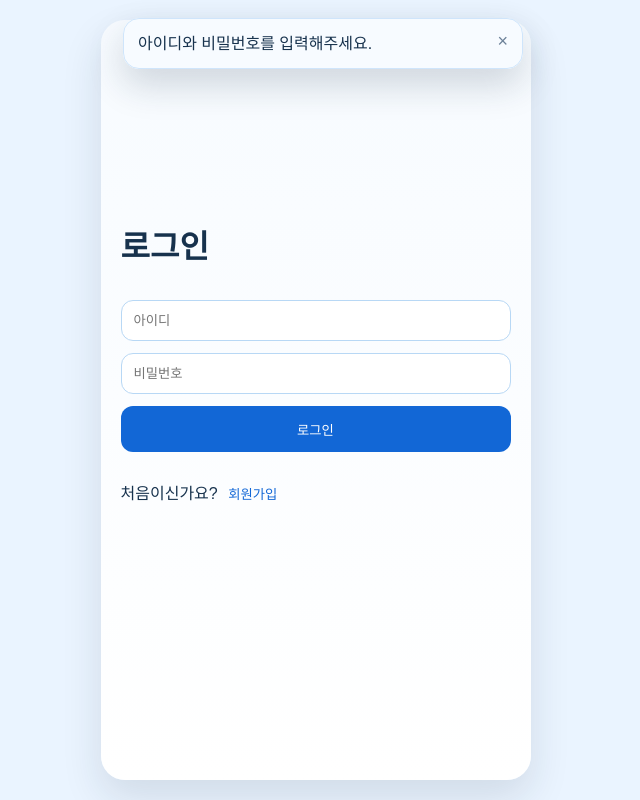
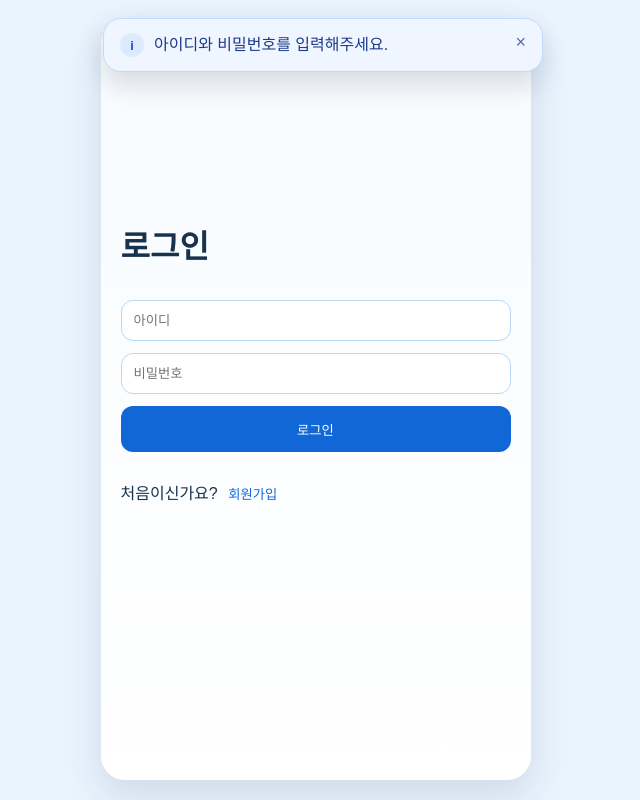
Before and after one commit to DKU-Opensource-Team23/Empty-Bear-FE, a React (Vite) app: page / in a window 1280 px wide. Both pictures are taken after a click on the button "로그인". Shown: the whole page, without its empty margins (317-957 px from the left). Built offline with nearby package versions, Linux system fonts and the light colour scheme; no server answers.

Commit message:
feat: 회원가입 UX 개선

```diff
--- a/src/components/ToastProvider.jsx
+++ b/src/components/ToastProvider.jsx
@@ -3,6 +3,12 @@ import { createContext, useContext, useMemo, useRef, useState } from "react";
 const TOAST_DURATION = 3200;
 
 const ToastContext = createContext(null);
+
+const toastIcons = {
+  success: "✓",
+  error: "!",
+  info: "i",
+};
 
 function ToastProvider({ children }) {
   const [toasts, setToasts] = useState([]);
@@ -49,7 +55,12 @@ function ToastProvider({ children }) {
       <div className="toast-viewport" aria-live="polite" aria-atomic="true">
         {toasts.map((toast) => (
           <div key={toast.id} className={`toast toast-${toast.type}`} role="status">
-            <span>{toast.message}</span>
+            <div className="toast-content">
+              <span className={`toast-icon toast-icon-${toast.type}`}>
+                {toastIcons[toast.type] ?? toastIcons.info}
+              </span>
+              <span className="toast-message">{toast.message}</span>
+            </div>
             <button
               className="toast-close-button"
               onClick={() => dismissToast(toast.id)}
--- a/src/pages/SignupPage.jsx
+++ b/src/pages/SignupPage.jsx
@@ -89,12 +89,11 @@ function SignupPage({ onMoveToLogin }) {
       const nextErrors = { ...prev, [name]: "" };
 
       if (name === "password" || name === "passwordCheck") {
-        if (
-          (name === "password" ? value : form.password) &&
-          (name === "passwordCheck" ? value : form.passwordCheck) &&
-          (name === "password" ? value : form.password) !==
-            (name === "passwordCheck" ? value : form.passwordCheck)
-        ) {
+        const nextPassword = name === "password" ? value : form.password;
+        const nextPasswordCheck =
+          name === "passwordCheck" ? value : form.passwordCheck;
+
+        if (nextPasswordCheck && nextPassword !== nextPasswordCheck) {
           nextErrors.passwordCheck = "비밀번호가 일치하지 않습니다.";
         } else {
           nextErrors.passwordCheck = "";
@@ -103,11 +102,9 @@ function SignupPage({ onMoveToLogin }) {
 
       if (name === "studentNumber") {
         nextErrors.studentNumber =
-          value && /^\d{8}$/.test(value)
+          value === "" || /^\d{8}$/.test(value)
             ? ""
-            : prev.studentNumber === "학번은 8자리 숫자여야 합니다."
-              ? "학번은 8자리 숫자여야 합니다."
-              : "";
+            : "학번은 8자리 숫자여야 합니다.";
       }
 
       return nextErrors;
@@ -154,9 +151,13 @@ function SignupPage({ onMoveToLogin }) {
       <h1>회원가입</h1>
 
       <div className="auth-field">
+        <label className="auth-label" htmlFor="signup-login-id">
+          아이디
+        </label>
         <input
+          id="signup-login-id"
           name="loginId"
-          placeholder="아이디"
+          placeholder="아이디 입력"
           value={form.loginId}
           onChange={handleChange}
           className={errors.loginId ? "input-error" : ""}
@@ -165,10 +166,14 @@ function SignupPage({ onMoveToLogin }) {
       </div>
 
       <div className="auth-field">
+        <label className="auth-label" htmlFor="signup-password">
+          비밀번호
+        </label>
         <input
+          id="signup-password"
           name="password"
           type="password"
-          placeholder="비밀번호"
+          placeholder="비밀번호 입력"
           value={form.password}
           onChange={handleChange}
           className={errors.password ? "input-error" : ""}
@@ -177,10 +182,14 @@ function SignupPage({ onMoveToLogin }) {
       </div>
 
       <div className="auth-field">
+        <label className="auth-label" htmlFor="signup-password-check">
+          비밀번호 확인
+        </label>
         <input
+          id="signup-password-check"
           name="passwordCheck"
           type="password"
-          placeholder="비밀번호 확인"
+          placeholder="비밀번호 확인 입력"
           value={form.passwordCheck}
           onChange={handleChange}
           className={errors.passwordCheck ? "input-error" : ""}
@@ -191,9 +200,13 @@ function SignupPage({ onMoveToLogin }) {
       </div>
 
       <div className="auth-field">
+        <label className="auth-label" htmlFor="signup-nickname">
+          닉네임
+        </label>
         <input
+          id="signup-nickname"
           name="nickname"
-          placeholder="닉네임"
+          placeholder="닉네임 입력"
           value={form.nickname}
           onChange={handleChange}
           className={errors.nickname ? "input-error" : ""}
@@ -202,9 +215,13 @@ function SignupPage({ onMoveToLogin }) {
       </div>
 
       <div className="auth-field">
+        <label className="auth-label" htmlFor="signup-student-number">
+          학번
+        </label>
         <input
+          id="signup-student-number"
           name="studentNumber"
-          placeholder="학번"
+          placeholder="학번 입력"
           value={form.studentNumber}
           onChange={handleChange}
           className={errors.studentNumber ? "input-error" : ""}
@@ -215,9 +232,13 @@ function SignupPage({ onMoveToLogin }) {
       </div>
 
       <div className="auth-field">
+        <label className="auth-label" htmlFor="signup-department">
+          학과
+        </label>
         <input
+          id="signup-department"
           name="department"
-          placeholder="학과"
+          placeholder="학과 입력"
           value={form.department}
           onChange={handleChange}
           className={errors.department ? "input-error" : ""}
--- a/src/styles/auth.css
+++ b/src/styles/auth.css
@@ -9,6 +9,13 @@
   display: flex;
   flex-direction: column;
   gap: 6px;
+}
+
+.auth-label {
+  color: #36506b;
+  font-size: 13px;
+  font-weight: 700;
+  line-height: 1.4;
 }
 
 .auth-page input,
--- a/src/styles/toast.css
+++ b/src/styles/toast.css
@@ -2,11 +2,11 @@
   position: fixed;
   top: 18px;
   left: 50%;
-  z-index: 50;
+  z-index: 9999;
   display: flex;
   flex-direction: column;
   gap: 10px;
-  width: min(calc(100vw - 32px), 400px);
+  width: min(calc(100vw - 32px), 440px);
   transform: translateX(-50%);
   pointer-events: none;
 }
@@ -16,43 +16,78 @@
   align-items: flex-start;
   justify-content: space-between;
   gap: 12px;
-  border: 1px solid #cfe5fb;
-  border-radius: 16px;
-  padding: 13px 14px;
-  color: #17324d;
-  background: rgba(255, 255, 255, 0.98);
-  box-shadow: 0 16px 36px rgba(20, 42, 68, 0.18);
-  backdrop-filter: blur(8px);
+  border-radius: 18px;
+  padding: 14px 16px;
+  box-shadow: 0 12px 28px rgba(15, 23, 42, 0.14);
   pointer-events: auto;
 }
 
-.toast span {
+.toast-content {
+  display: flex;
+  align-items: flex-start;
+  gap: 10px;
+  min-width: 0;
+}
+
+.toast-icon {
+  width: 24px;
+  height: 24px;
+  display: inline-flex;
+  align-items: center;
+  justify-content: center;
+  border-radius: 999px;
+  font-size: 13px;
+  font-weight: 800;
+  flex: 0 0 auto;
+}
+
+.toast-message {
   line-height: 1.45;
+  word-break: keep-all;
 }
 
 .toast-success {
-  border-color: #9fdfb8;
-  background: rgba(240, 251, 244, 0.98);
+  border: 1px solid #a7f3d0;
+  color: #065f46;
+  background: #ecfdf5;
+}
+
+.toast-success .toast-icon {
+  color: #047857;
+  background: #d1fae5;
 }
 
 .toast-error {
-  border-color: #f2c4bd;
-  background: rgba(255, 244, 242, 0.98);
+  border: 1px solid #fecaca;
+  color: #991b1b;
+  background: #fef2f2;
+}
+
+.toast-error .toast-icon {
+  color: #b91c1c;
+  background: #fee2e2;
 }
 
 .toast-info {
-  border-color: #cfe5fb;
-  background: rgba(247, 251, 255, 0.98);
+  border: 1px solid #bfdbfe;
+  color: #1e3a8a;
+  background: #eff6ff;
+}
+
+.toast-info .toast-icon {
+  color: #1d4ed8;
+  background: #dbeafe;
 }
 
 .toast-close-button {
   flex: 0 0 auto;
   border: none;
   padding: 0;
-  color: #6c8198;
+  color: inherit;
   background: transparent;
   font-size: 18px;
   line-height: 1;
+  opacity: 0.72;
 }
 
 @media (max-width: 430px) {
```
